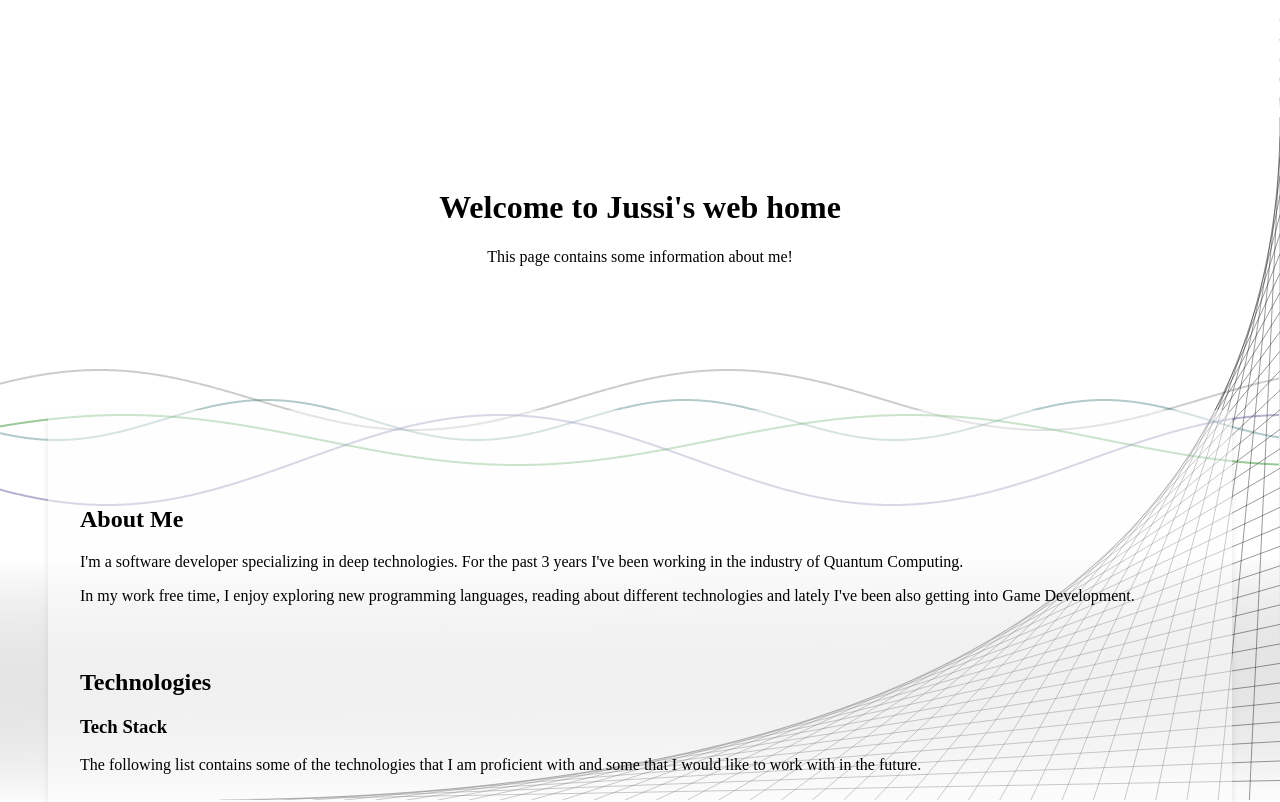
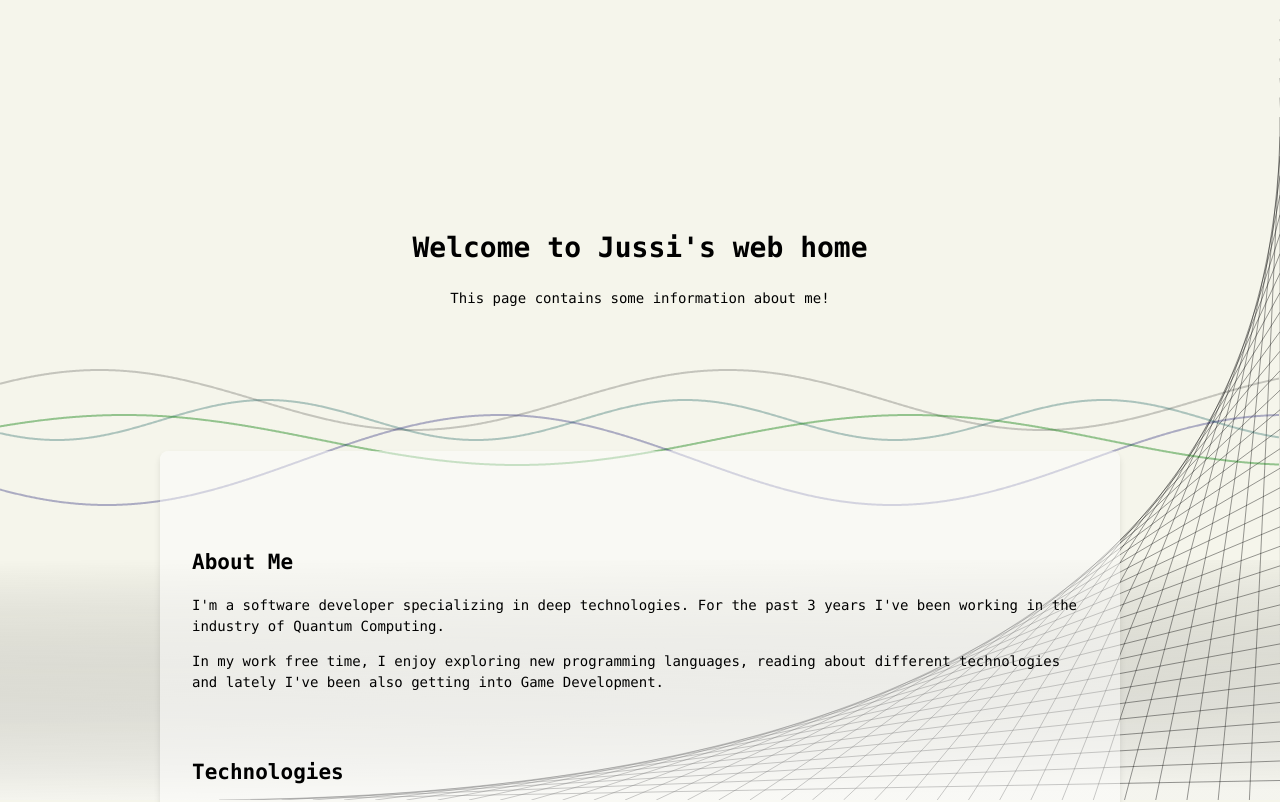
Before and after one commit to jussiritvas/jussiritvas.github.io, a SvelteKit app: page / in a window 1280 px wide. Shown: the top 802 px of the page. Built offline with nearby package versions, Linux system fonts and the light colour scheme.

Commit message:
fix css trick

```diff
--- a/src/routes/+page.svelte
+++ b/src/routes/+page.svelte
@@ -2,7 +2,7 @@
     import Waves from '$lib/components/Waves.svelte';
 
 </script>
-<body>
+<div class="page-container">
     <div class="landing-page">
         <div class="title">
             <h1>Welcome to Jussi's web home</h1>
@@ -152,27 +152,32 @@
 
         </div>
     </div>
-</body>
+</div>
 
 
 <Waves />
 
 <style>
 
-    body {
+    :global(body) {
+        margin: 0;
+        padding: 0;
         line-height: 1.5;
-        background-color: var(--color-bg);
-        font-family: var(--font-mono);
+        background-color: rgb(245, 245, 235);
+        font-family: ui-monospace, SFMono-Regular, Menlo, Monaco, Consolas, "Liberation Mono", "Courier New", monospace;
         font-size: 87.5%;
         -webkit-font-smoothing: antialiased;
+    }
 
-        padding-top: calc(var(--padding) * 3);
-        padding-bottom: calc(var(--padding) * 3);
-        padding-left: calc(var(--padding) * 4);
-        padding-right: calc(var(--padding) * 4);
-        /* margin: 0 auto; */
-        max-width: var(--max-width);
+    .page-container {
+        padding-top: calc(1rem * 3);
+        padding-bottom: calc(1rem * 3);
+        padding-left: calc(1rem * 4);
+        padding-right: calc(1rem * 4);
+        max-width: 60rem;
+        margin: 0 auto;
     }
+
     :root {
         --font-mono: ui-monospace, SFMono-Regular, Menlo, Monaco, Consolas, "Liberation Mono", "Courier New", monospace;
         --font-serif: Iowan Old Style, Apple Garamond, Baskerville, Times New Roman, Droid Serif, Times, Source Serif Pro, serif, Apple Color Emoji, Segoe UI Emoji, Segoe UI Symbol;
```
